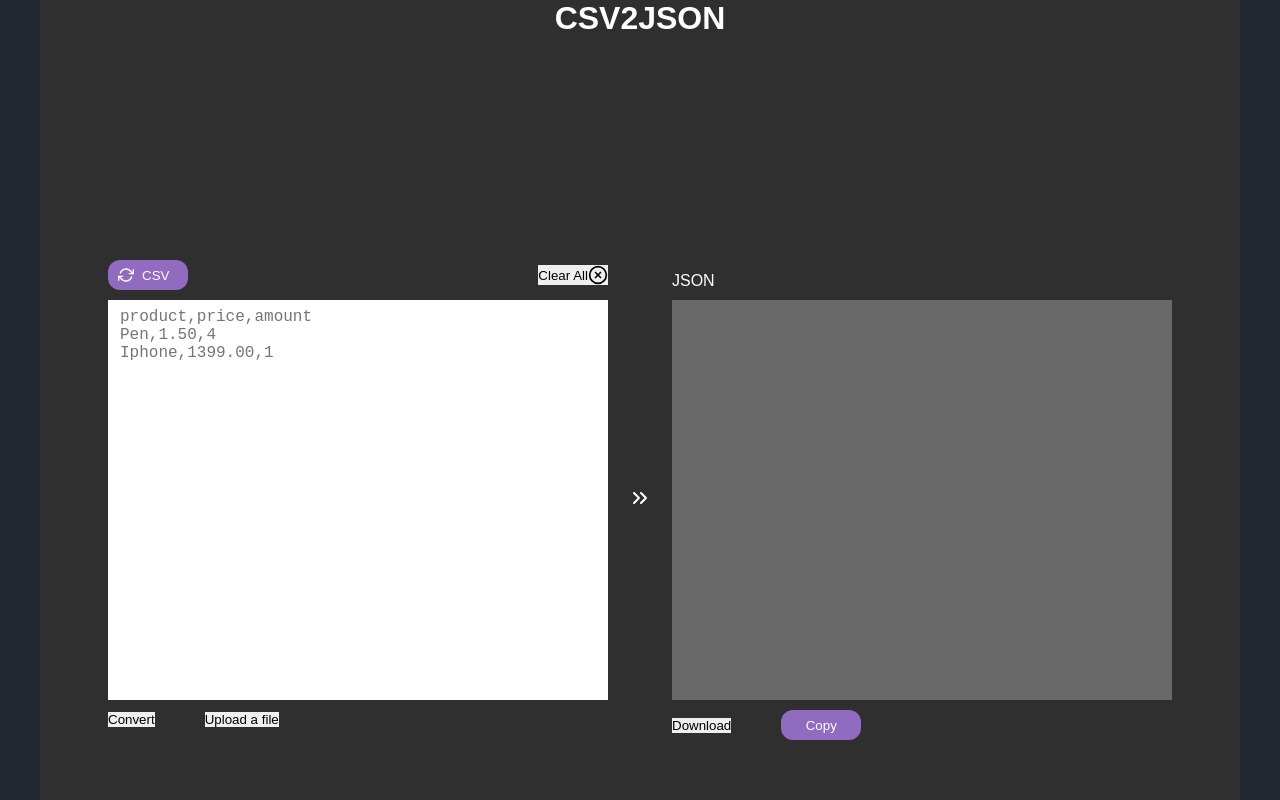
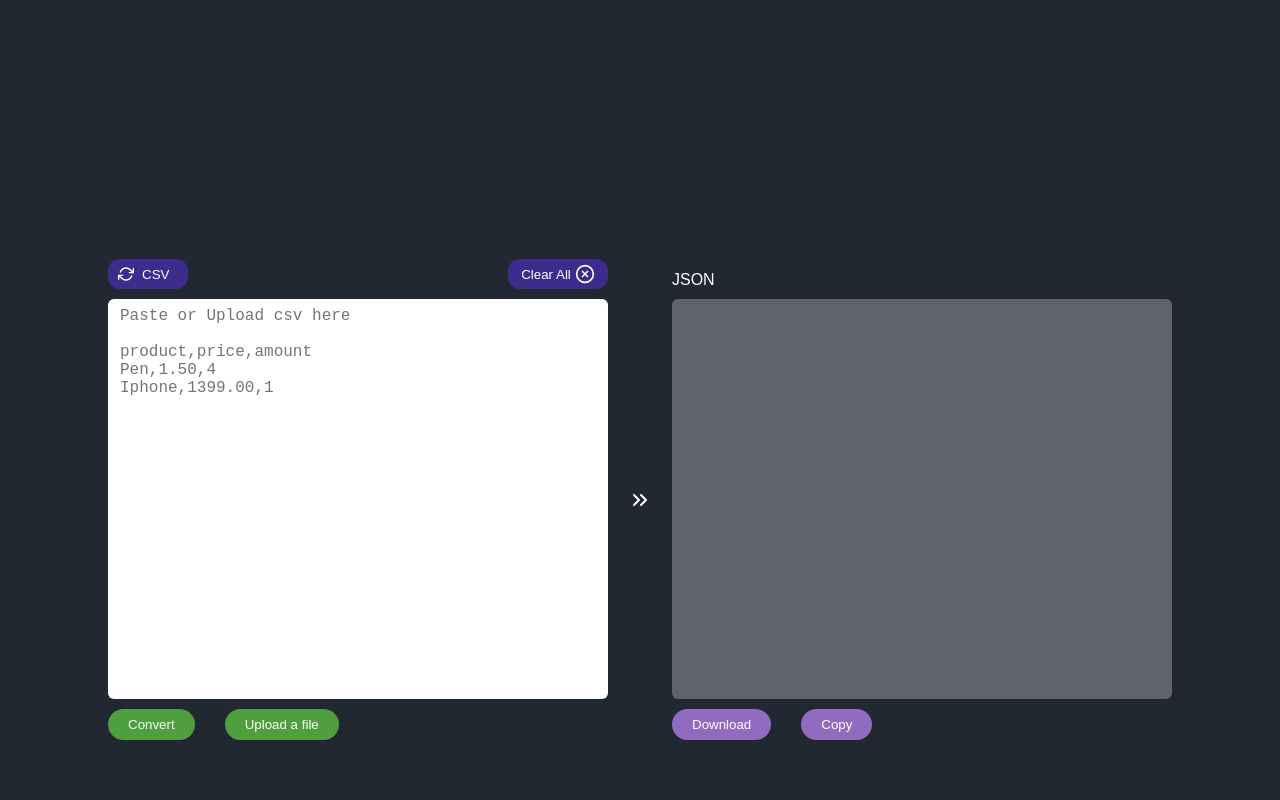
Before and after one commit to rrafaelc/app-ideas-challenge, a React (Create React App) app in the folder beginner/08_csv2json/: page / in a window 1280 px wide. Built offline with nearby package versions, Linux system fonts and the light colour scheme.

Commit message:
Finish styling

```diff
--- a/beginner/08_csv2json/src/Dashboard/index.tsx
+++ b/beginner/08_csv2json/src/Dashboard/index.tsx
@@ -11,7 +11,14 @@ import { plainTextCSV } from '../utils/parseCsvToJson';
 import { plainTextJSON } from '../utils/parseJsonToCsv';
 import { saveAs } from 'file-saver';
 
-import { Container, Main } from './styles';
+import {
+  Container,
+  Main,
+  MethodAndClearAll,
+  MethodAndClearButton,
+  BoxArea,
+  Button,
+} from './styles';
 
 const Dashboard: React.FC = () => {
   const inputFileRef = useRef<HTMLInputElement>(null);
@@ -126,8 +133,8 @@ const Dashboard: React.FC = () => {
     }
   };
 
-  const csv = `product,price,amount\nPen,1.50,4\nIphone,1399.00,1`;
-  const json = `[
+  const csv = `Paste or Upload csv here\n\nproduct,price,amount\nPen,1.50,4\nIphone,1399.00,1`;
+  const json = `Paste or Upload json here\n\n[
  {
   "product": "Pen",
   "price": 1.5,
@@ -140,6 +147,7 @@ const Dashboard: React.FC = () => {
  }
 ]`;
 
+  // If the user change the method
   useEffect(() => {
     setEntry('');
     setResult('');
@@ -147,23 +155,26 @@ const Dashboard: React.FC = () => {
 
   return (
     <Container>
-      <h1>CSV2JSON</h1>
       <Main>
-        <div className="inputTextArea entry">
-          <div className="methodAndClear">
-            <button
-              type="button"
+        <BoxArea>
+          <MethodAndClearAll>
+            <MethodAndClearButton
               className="method"
               onClick={() => setMethod(!method)}
             >
-              <FiRefreshCw className="icon" color="#fff" size={16} />
-              {method ? 'CSV' : 'JSON'}
-            </button>
-            <button type="button" className="clearAll" onClick={handleClearAll}>
-              Clear All
-              <FiXCircle color="#000" size={20} />
-            </button>
-          </div>
+              <div className="method">
+                <FiRefreshCw color="#fff" size={16} />
+                <span>{method ? 'CSV' : 'JSON'}</span>
+              </div>
+            </MethodAndClearButton>
+            <MethodAndClearButton className="clearAll" onClick={handleClearAll}>
+              <div className="clear">
+                <span>Clear All</span>
+                <FiXCircle color="#fff" size={20} />
+              </div>
+            </MethodAndClearButton>
+          </MethodAndClearAll>
+
           <textarea
             name="entry"
             id="entry"
@@ -171,11 +182,22 @@ const Dashboard: React.FC = () => {
             onChange={onChangeEntry}
             value={entry}
           />
+
           <div className="buttons">
-            <button type="button" onClick={handleConvert} disabled={converting}>
+            <Button
+              className="convert"
+              onClick={handleConvert}
+              disabled={converting}
+              color="#4E9F3D"
+            >
               Convert
-            </button>
-            <button type="button" onClick={handleUpload} disabled={converting}>
+            </Button>
+            <Button
+              className="upload"
+              onClick={handleUpload}
+              disabled={converting}
+              color="#4E9F3D"
+            >
               <input
                 type="file"
                 name="inputFile"
@@ -185,14 +207,16 @@ const Dashboard: React.FC = () => {
                 style={{ display: 'none' }}
               />
               Upload a file
-            </button>
+            </Button>
           </div>
-        </div>
-        <div className="arrow">
-          <FiChevronsRight color="#fff" size={24} />
-        </div>
-        <div className="inputTextArea result">
-          <span>{method ? 'JSON' : 'CSV'}</span>
+        </BoxArea>
+
+        <FiChevronsRight className="arrow" color="#fff" size={24} />
+
+        <BoxArea>
+          <div className="resultText">
+            <span>{method ? 'JSON' : 'CSV'}</span>
+          </div>
           <textarea
             name="result"
             id="result"
@@ -201,20 +225,19 @@ const Dashboard: React.FC = () => {
             disabled={result ? false : true}
           />
           <div className="buttons">
-            <button type="button" onClick={handleDownload}>
+            <Button className="download" onClick={handleDownload}>
               Download
-            </button>
+            </Button>
 
-            <button
+            <Button
               className={`copy ${showCopied ? 'active' : ''}`}
-              type="button"
               onClick={handleCopy}
             >
               Copy
               <div className="tooltiptext">Copied!</div>
-            </button>
+            </Button>
           </div>
-        </div>
+        </BoxArea>
       </Main>
     </Container>
   );
--- a/beginner/08_csv2json/src/Dashboard/styles.ts
+++ b/beginner/08_csv2json/src/Dashboard/styles.ts
@@ -1,4 +1,9 @@
 import styled from 'styled-components';
+import { shade } from 'polished';
+
+type ButtonsProps = {
+  color?: string;
+};
 
 export const Container = styled.div`
   height: 100vh;
@@ -8,18 +13,13 @@ export const Container = styled.div`
   align-items: center;
   justify-content: flex-end;
 
-  background-color: #2f2f2f;
-
-  h1 {
-    flex: 1;
-  }
-
   textarea {
     resize: none;
     width: 500px;
     height: 400px;
 
     padding: 8px 12px;
+    border-radius: 6px;
 
     font-size: 1rem;
     font-family: 'Courier New', Courier, monospace;
@@ -31,69 +31,95 @@ export const Main = styled.main`
   gap: 20px;
   margin-bottom: 60px;
 
-  .methodAndClear {
+  .arrow {
+    align-self: center;
+  }
+`;
+
+export const MethodAndClearAll = styled.div`
   display: flex;
   align-items: center;
   justify-content: space-between;
+`;
 
-    .method {
-      width: 80px;
+export const MethodAndClearButton = styled.button`
   height: 30px;
   border-radius: 12px;
-      background-color: #916bbf;
+  background-color: #3d2c8d;
   color: #fff;
 
-      display: flex;
-      align-items: center;
-
-      .icon {
-        margin-left: 10px;
-        margin-right: 8px;
-      }
-
-      transition: background-color 0.2s;
-
   &:hover {
-        background-color: #916bbfcc;
+    background-color: ${shade(0.2, '#3D2C8D')};
   }
 
   &:active {
     transform: scale(0.95);
   }
-    }
 
-    .clearAll {
+  div {
     display: flex;
     align-items: center;
+    justify-content: center;
+
+    &.method {
+      width: 80px;
+      justify-content: flex-start;
+
+      svg {
+        margin-left: 10px;
+        margin-right: 8px;
       }
     }
 
-  .arrow {
-    align-self: center;
+    &.clear {
+      width: 100px;
+      gap: 4px;
     }
+  }
+`;
 
-  .inputTextArea {
+export const BoxArea = styled.div`
   display: flex;
   flex-direction: column;
   gap: 10px;
 
+  .resultText {
+    align-self: flex-start;
+    height: 30px;
+    display: flex;
+    align-items: flex-end;
+  }
+
   .buttons {
     button + button {
-        margin-left: 50px;
+      margin-left: 30px;
     }
+  }
+`;
 
-      .copy {
-        position: relative;
-        width: 80px;
-        height: 30px;
-        border-radius: 12px;
-        background-color: #916bbf;
+export const Button = styled.button<ButtonsProps>`
+  padding: 8px 20px;
+  border-radius: 20px;
+  background-color: ${(props) => props.color ?? '#916bbf'};
   color: #fff;
+
   transition: background-color 0.2s;
 
   &:hover {
-          background-color: #916bbfcc;
+    background-color: ${(props) =>
+      props.color ? shade(0.2, props.color) : shade(0.2, '#916bbf')};
   }
+
+  &:active {
+    transform: scale(0.95);
+  }
+
+  &:disabled {
+    background-color: grey;
+  }
+
+  &.copy {
+    position: relative;
 
     &.active {
       .tooltiptext {
@@ -129,14 +155,4 @@ export const Main = styled.main`
       }
     }
   }
-    }
-  }
-
-  .result {
-    span {
-      height: 30px;
-      display: flex;
-      align-items: flex-end;
-    }
-  }
 `;
```
Lines whose indentation alone changed are shown as unchanged.
